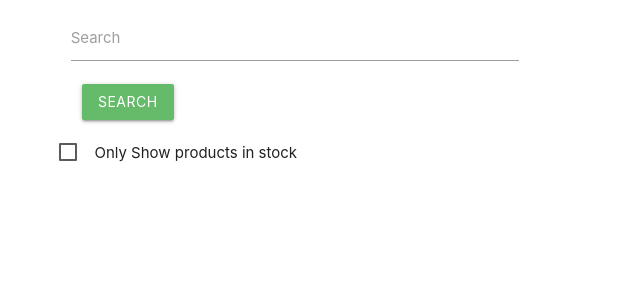
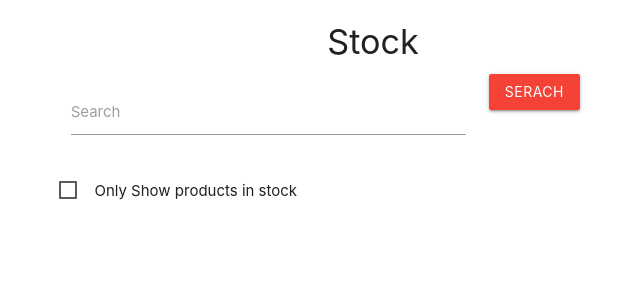
Before and after one commit to ngarg00/Thinking-in-React, a React (Create React App) app: page / in a window 1280 px wide. Shown: the top 300 px of the page, without its empty margins (267-907 px from the left). Built offline with nearby package versions, Linux system fonts and the light colour scheme.

Commit message:
Fixed style in search component

```diff
--- a/src/Board.js
+++ b/src/Board.js
@@ -14,6 +14,7 @@ export class Board extends Component {
     render() {
         return (
             <div className="container">
+                <h4 className="center">Stock</h4>
                <Search/>
             </div>
         )
--- a/src/Search.js
+++ b/src/Search.js
@@ -4,16 +4,14 @@ const Search = () => {
     return (
         <div className="container">
             <form action="">
-                <div className="row">
-                    <div className="col s9">
+                <div class="row">
+                    <div class="col s8">
                         <div className="input-field">
                             <input type="text" id="search" />
                             <label htmlFor="search">Search</label>
                         </div>
-                        <div className="col s2">
-                            <button className="btn green lighten-1">Search</button>
-                        </div>
                     </div>
+                    <div class="col s2"><button className="btn red">Serach</button></div>
                 </div>
                 <div className="input-field">
                     <input type="checkbox" />
```
